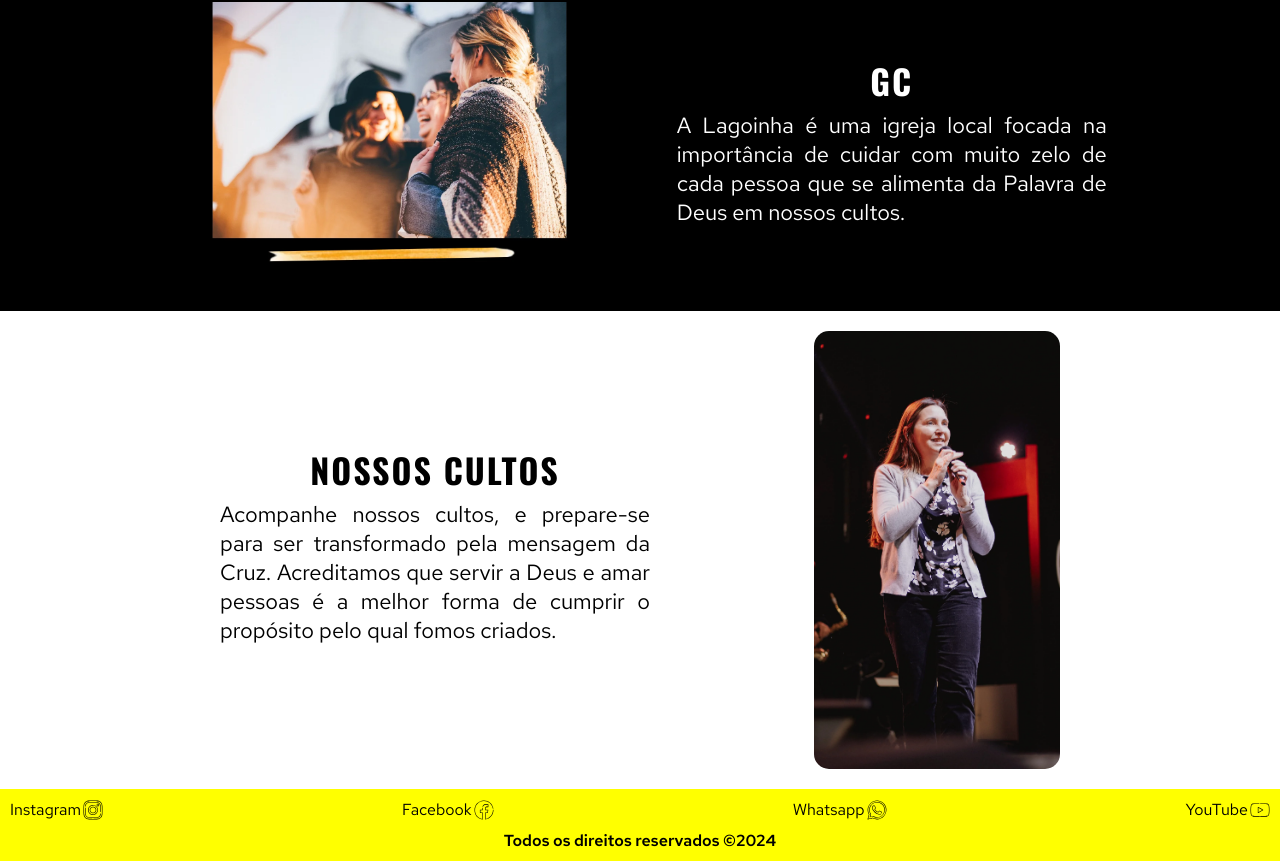
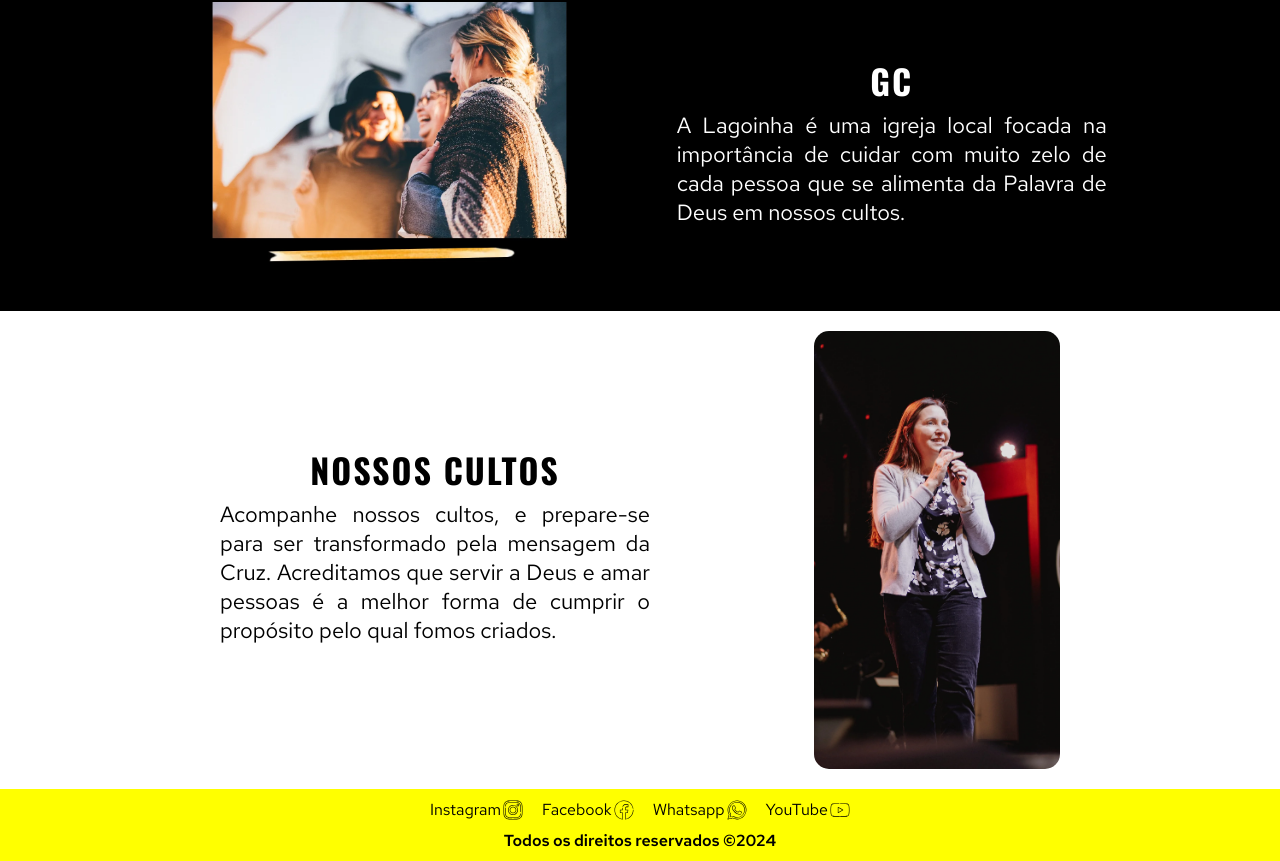
Before and after one commit to GabrielFinotti/LagoinhaBraga-website, a React (Create React App) app: page / in a window 1280 px wide. Shown: the part 1245-2106 px from the top of the page. Built offline with nearby package versions, Linux system fonts and the light colour scheme.

Commit message:
Responsive footer ready

```diff
--- a/src/components/footer/Footer.scss
+++ b/src/components/footer/Footer.scss
@@ -4,14 +4,6 @@
     background-color: $bg-tertiary-color;
 
     padding: 0 10px;
-
-    p {
-        font-size: rem-calc(16);
-        font-weight: 600;
-        text-align: center;
-
-        padding-bottom: 10px;
-    }
 
     div {
         display: flex;
@@ -35,6 +27,14 @@
             }
         }
     }
+
+    p {
+        font-size: rem-calc(16);
+        font-weight: 600;
+        text-align: center;
+
+        padding-bottom: 10px;
+    }
 }
 
 @media (max-width: 375px) {
@@ -50,3 +50,12 @@
         }
     }
 }
+
+@media (min-width: 760px) {
+    footer {
+        div {
+            max-width: 420px;
+            margin: auto;
+        }
+    }
+}
```
